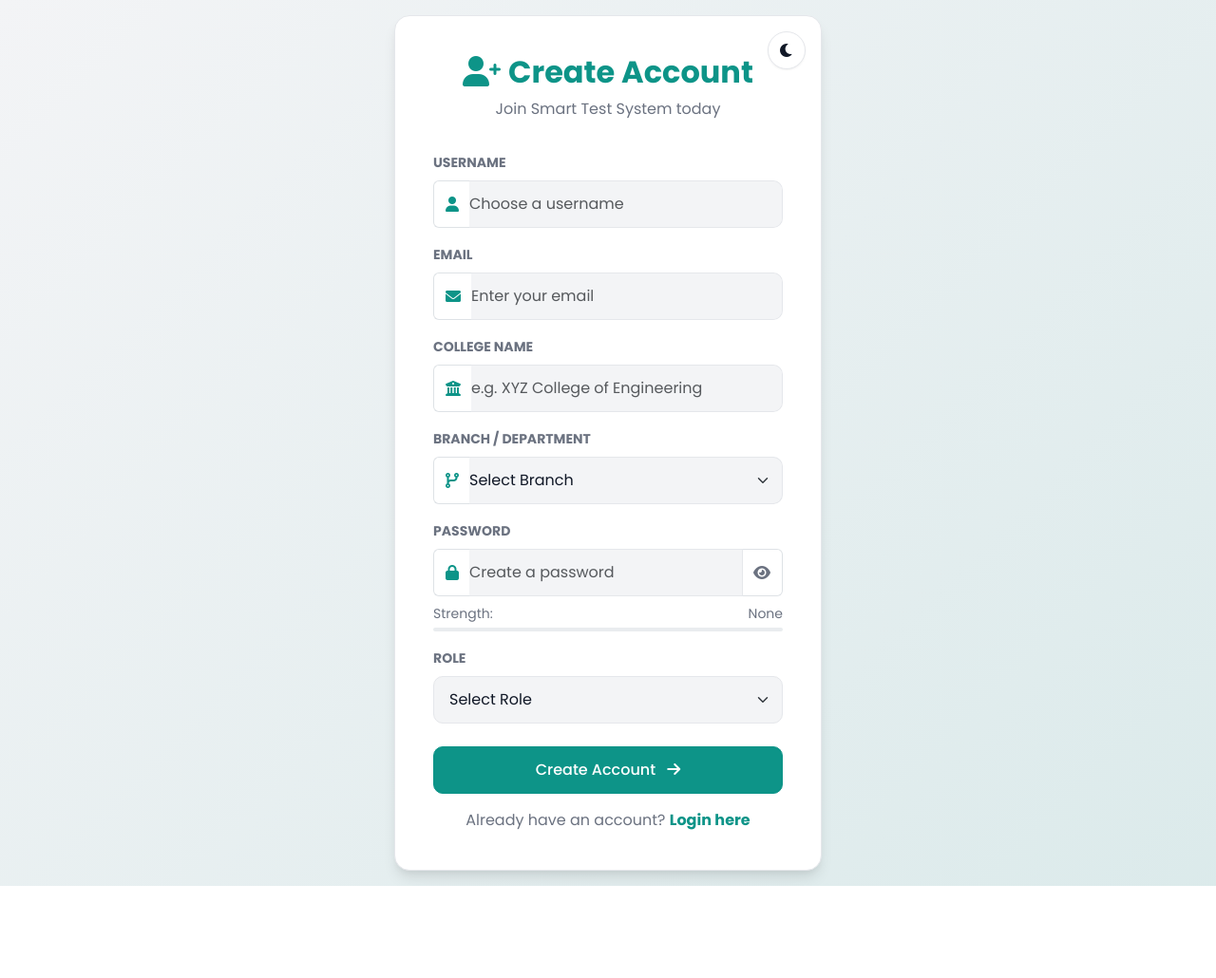
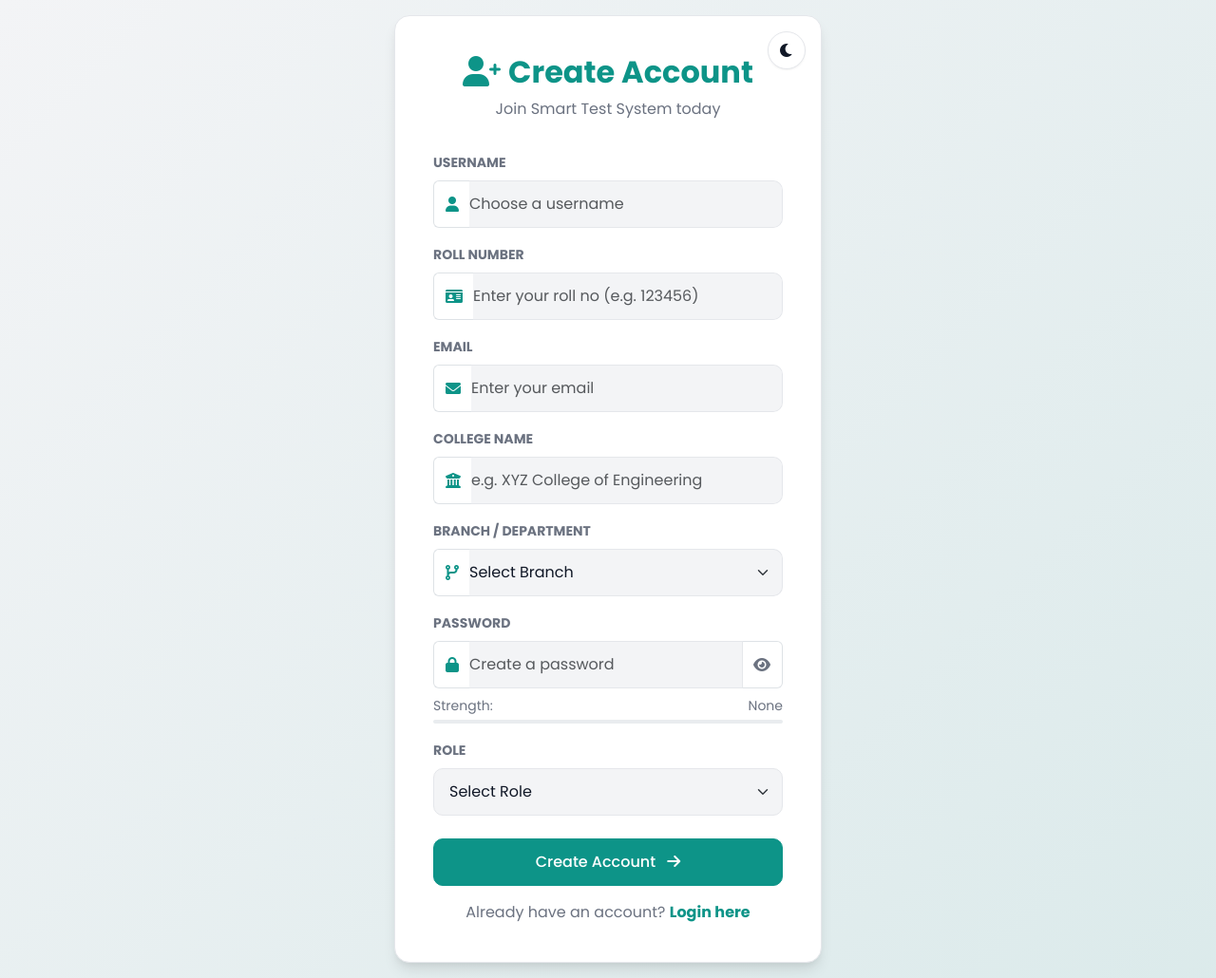
Before and after one commit to SameerKashyap04/Smart-Test-System, a PHP site: page /auth/register.php in a window 1280 px wide. Shown: the whole page at 95% size. Before the commit the page ends 933 px from the top, so only its background shows below. Run offline with PHP 8.4, Linux system fonts and the light colour scheme; some libraries are stand-ins or nearby versions.

Commit message:
Add roll_no to users table and registration

```diff
--- a/auth/login.php
+++ b/auth/login.php
@@ -38,6 +38,7 @@ if ($_SERVER['REQUEST_METHOD'] == 'POST') {
             $_SESSION['role'] = $row['role'];
             $_SESSION['college'] = $row['college'] ?? '';
             $_SESSION['branch'] = $row['branch'] ?? '';
+            $_SESSION['roll_no'] = $row['roll_no'] ?? '';
 
             // Redirect based on user role
             if ($role == 'student') {
--- a/auth/register.php
+++ b/auth/register.php
@@ -5,6 +5,7 @@ require_once '../config/mailer.php';
 
 if ($_SERVER['REQUEST_METHOD'] == 'POST') {
     $username = mysqli_real_escape_string($conn, $_POST['username']);
+    $roll_no = isset($_POST['roll_no']) ? mysqli_real_escape_string($conn, $_POST['roll_no']) : '';
     $password = $_POST['password'];
     $role = mysqli_real_escape_string($conn, $_POST['role']);
     $email = mysqli_real_escape_string($conn, $_POST['email']);
@@ -29,9 +30,9 @@ if ($_SERVER['REQUEST_METHOD'] == 'POST') {
         $hashed_password = password_hash($password, PASSWORD_DEFAULT);
 
         // Insert user with is_verified = 0
-        $sql = "INSERT INTO users (username, password, role, email, college, branch, is_verified, otp_code, otp_expiry) VALUES (?, ?, ?, ?, ?, ?, 0, ?, ?)";
+        $sql = "INSERT INTO users (username, roll_no, password, role, email, college, branch, is_verified, otp_code, otp_expiry) VALUES (?, ?, ?, ?, ?, ?, ?, 0, ?, ?)";
         $stmt = mysqli_prepare($conn, $sql);
-        mysqli_stmt_bind_param($stmt, "ssssssss", $username, $hashed_password, $role, $email, $college, $branch, $otp, $otp_expiry);
+        mysqli_stmt_bind_param($stmt, "sssssssss", $username, $roll_no, $hashed_password, $role, $email, $college, $branch, $otp, $otp_expiry);
 
         if (mysqli_stmt_execute($stmt)) {
             // Send OTP via Email
@@ -128,6 +129,14 @@ if ($_SERVER['REQUEST_METHOD'] == 'POST') {
                     <div class="input-group">
                         <span class="input-group-text bg-transparent border-end-0"><i class="fas fa-user text-primary"></i></span>
                         <input type="text" class="form-control border-start-0 ps-0" name="username" placeholder="Choose a username" required>
+                    </div>
+                </div>
+
+                <div class="mb-3">
+                    <label class="form-label text-muted small fw-bold">ROLL NUMBER</label>
+                    <div class="input-group">
+                        <span class="input-group-text bg-transparent border-end-0"><i class="fas fa-id-card text-primary"></i></span>
+                        <input type="text" class="form-control border-start-0 ps-0" name="roll_no" placeholder="Enter your roll no (e.g. 123456)" required>
                     </div>
                 </div>
 
```
Also changed, not shown: update_schema_roll_no.php (added, +23 -0 lines).
